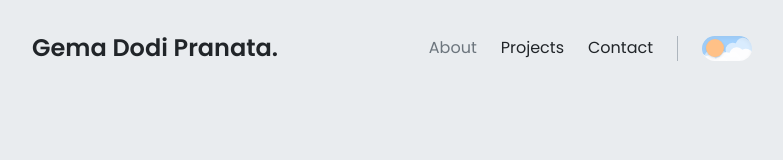
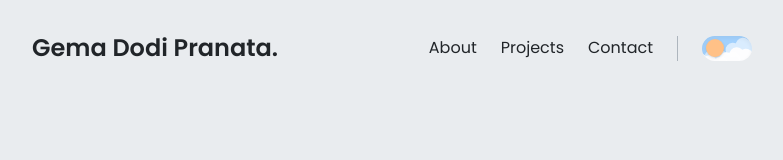
Before and after one commit to gemadp01/personal-web, a React (Vite) app: page / in a window 1280 px wide. Before the commit this address led to /about. Shown: the top 160 px of the page, without its empty margins (248-1031 px from the left). Built offline with nearby package versions, Linux system fonts and the light colour scheme.

Commit message:
fix: not found 404 vercel

```diff
--- a/src/App.tsx
+++ b/src/App.tsx
@@ -1,4 +1,4 @@
-import { Routes, Route, Navigate } from "react-router-dom";
+import { Routes, Route } from "react-router-dom";
 import AboutPage from "./pages/AboutPage";
 import { Header } from "./components/Header";
 import { Footer } from "./components/Footer";
@@ -11,11 +11,11 @@ function App() {
     <>
       <Header />
       <Routes>
-        <Route path="/" element={<Navigate to="/about" />} />
+        <Route path="/" element={<AboutPage />} />
         <Route path="/about" element={<AboutPage />} />
         <Route path="/projects" element={<ProjectsPage />} />
         <Route path="/contact" element={<ContactPage />} />
-        <Route path="*" Component={NotFoundPage} />
+        <Route path="*" element={<NotFoundPage />} />
       </Routes>
       <Footer />
     </>
--- a/src/components/Header.tsx
+++ b/src/components/Header.tsx
@@ -20,8 +20,8 @@ export const Header = () => {
         {isSmallScreen ? (
           <ul className="flex gap-6">
             {navItems.map((item) => {
-              const path = `/${item.toLowerCase()}`;
-              const isActive = currentPath.startsWith(path);
+              const path: string = `/${item.toLowerCase()}`;
+              const isActive: boolean = currentPath === path;
               return (
                 <li key={item}>
                   <Link
```
